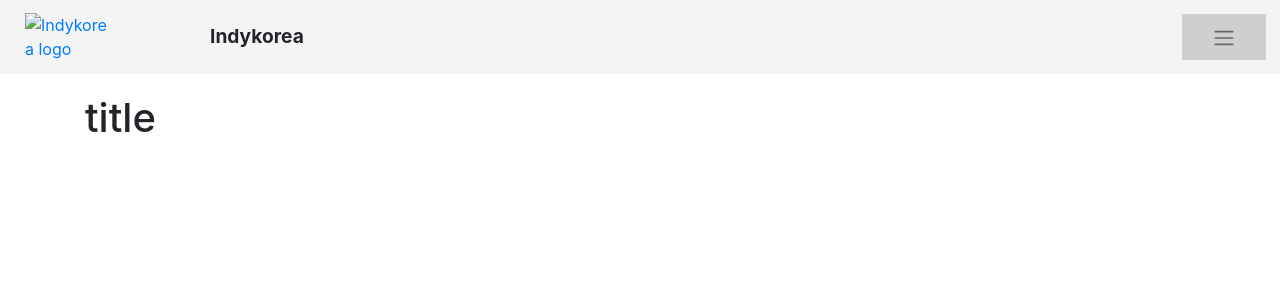
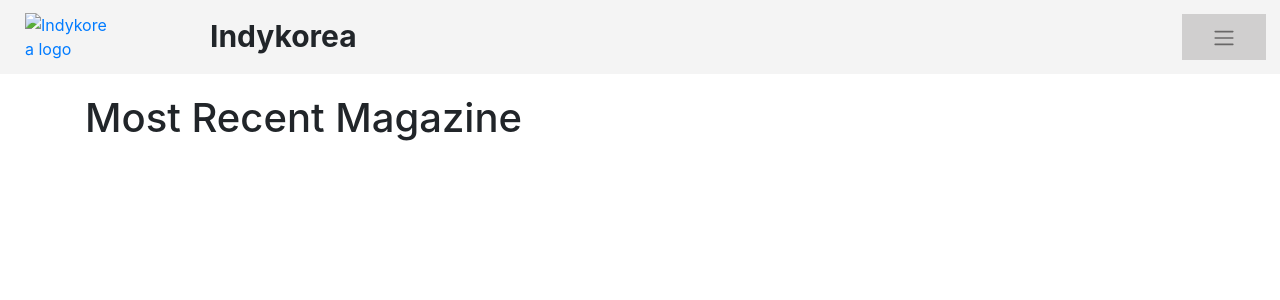
Before and after one commit to yeoms25/Indykorea, a Jekyll site: the page built from index.html, in a window 1280 px wide. Shown: the top 300 px of the page. Built offline with Jekyll 4.4.1, drawn with Linux system fonts in a browser that asks for light colours; nearby versions of some CDN libraries.

Commit message:
something?

```diff
--- a/_posts/2023-12-12-name.html
+++ b/_posts/2023-12-12-name.html
@@ -1 +1,4 @@
-<h1>Where does this go?</h1>
+---
+title: December Magazine
+layout: magazine
+---
--- a/index.html
+++ b/index.html
@@ -1,7 +1,7 @@
 ---
-Title: title
+title: title
 layout: default
 ---
 <h1>
-    title
+    Most Recent Magazine
 </h1>
--- a/style.css
+++ b/style.css
@@ -23,7 +23,7 @@
 .navbar-name{
     flex-grow: 20;
     align-self: center;
-    font-size: larger;
+    font-size: 30px;
     padding-left: 100px;
 }
 li{
```
